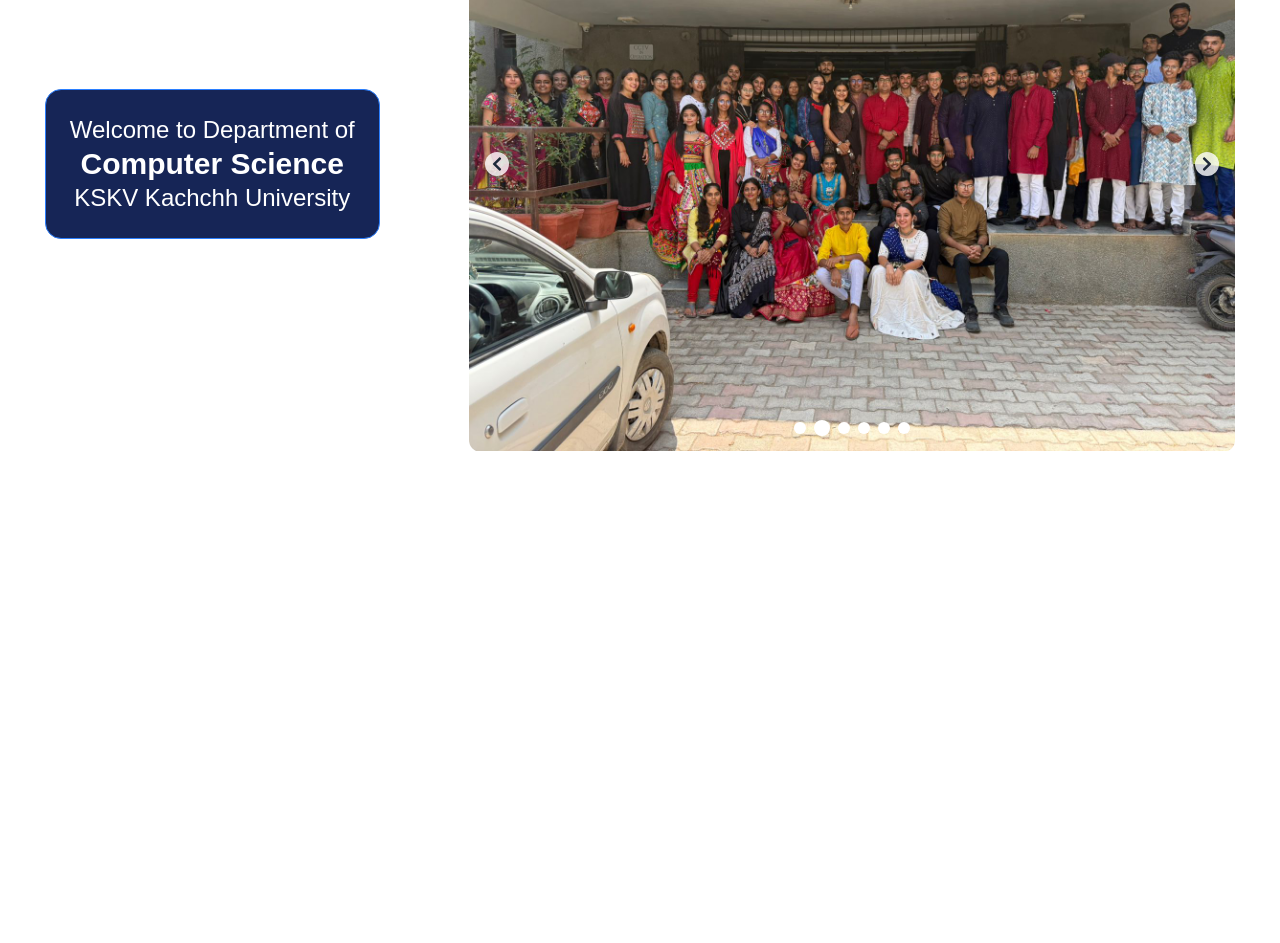
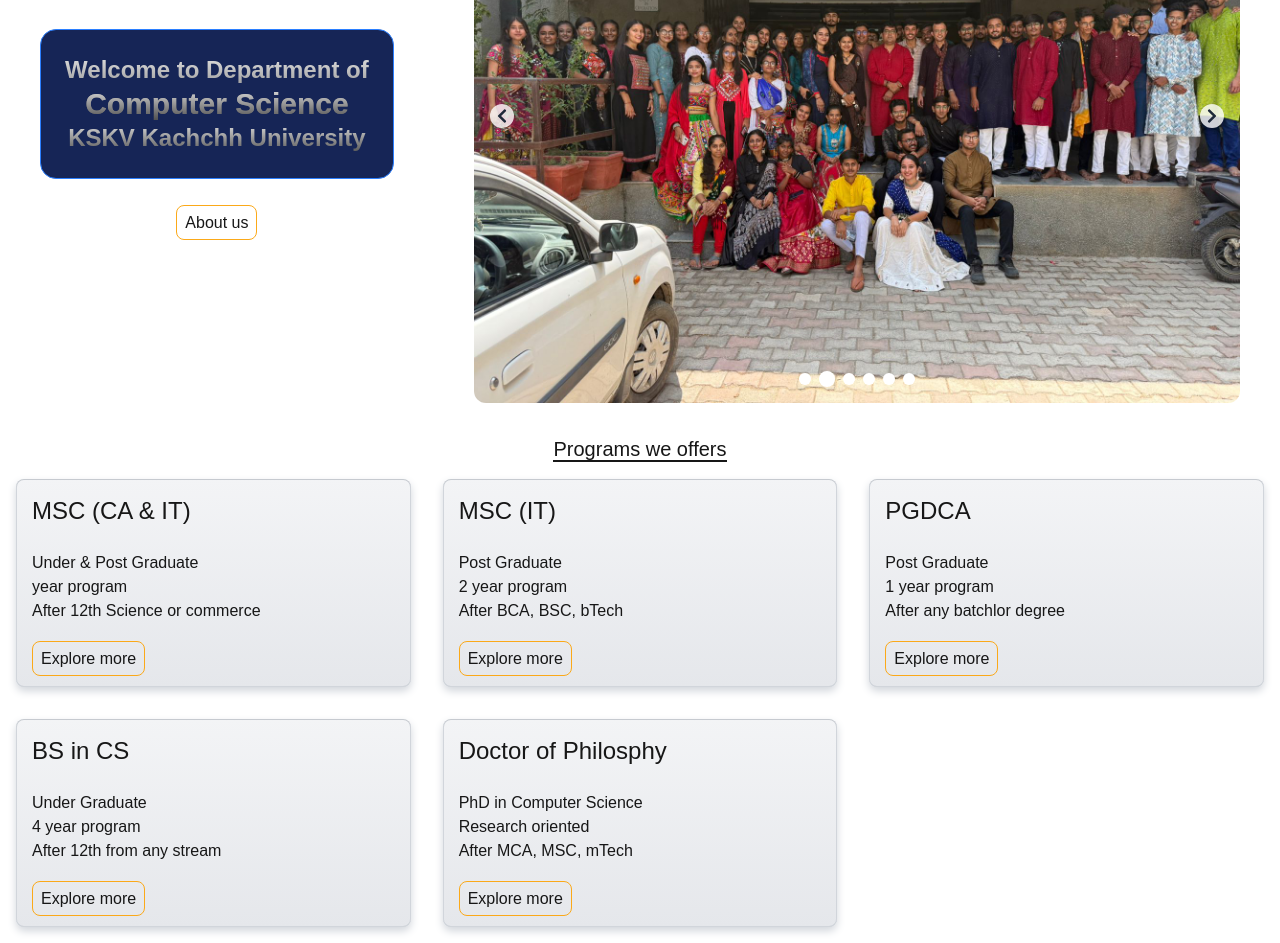
Before and after one commit to iamankusingh/cs-kskvku, a Next.js app: page / in a window 1280 px wide. Shown: the part 260-1203 px from the top of the page. Before the commit the page ends 864 px from the top, so only its background shows below. Built offline with nearby package versions, Linux system fonts and the light colour scheme.

Commit message:
hero section

```diff
--- a/src/app/globals.css
+++ b/src/app/globals.css
@@ -1,12 +1,16 @@
 @import "tailwindcss";
 
 :root {
+  --primary: #fba919;
   --background: #ffffff;
+  --bg2: #eceaea;
   --foreground: #171717;
 }
 
 @theme inline {
+  --color-primary: var(--primary);
   --color-background: var(--background);
+  --color-bg2: var(--bg2);
   --color-foreground: var(--foreground);
   --font-sans: var(--font-geist-sans);
   --font-mono: var(--font-geist-mono);
@@ -15,6 +19,7 @@
 @media (prefers-color-scheme: dark) {
   :root {
     --background: #111111;
+    --bg2: #2b2b2b;
     --foreground: #ededed;
   }
 }
--- a/src/app/page.tsx
+++ b/src/app/page.tsx
@@ -1,20 +1,11 @@
-import Carousel from "@/components/Carousel";
+import Hero from "@/components/hero/Hero";
+import Hero2 from "@/components/hero/Hero2";
 
 export default function Home() {
   return (
     <main className="min-h-screen w-full">
-      <div className="min-h-[90dvh] w-full flex flex-col items-center lg:justify-around lg:flex-row-reverse">
-        <Carousel />
-
-        <div className="my-8 p-6 text-center bg-blue-950 border border-blue-500 rounded-2xl shadow-blue-300 text-white">
-          <h1 className="text-2xl">
-            Welcome to Department of <br />{" "}
-            <span className="text-3xl font-bold">Computer Science</span>
-          </h1>
-
-          <h2 className="text-2xl">KSKV Kachchh University</h2>
-        </div>
-      </div>
+      <Hero />
+      <Hero2 />
     </main>
   );
 }
--- /dev/null
+++ b/src/components/Button.tsx
@@ -0,0 +1,19 @@
+import Link from "next/link";
+
+interface buttonPrope {
+  title: string;
+  path: string;
+}
+
+const Button: React.FC<buttonPrope> = ({ title, path }) => {
+  return (
+    <Link
+      href={path}
+      className="p-2 border border-primary border-xl rounded-lg hover:bg-primary duration-300 cursor-pointer"
+    >
+      {title}
+    </Link>
+  );
+};
+
+export default Button;
--- /dev/null
+++ b/src/components/Card.tsx
@@ -0,0 +1,33 @@
+import Button from "./Button";
+
+interface cardProps {
+  heading: string;
+  title1: string;
+  title2: string;
+  title3: string;
+  path: string;
+}
+
+const Card: React.FC<cardProps> = ({
+  heading,
+  title1,
+  title2,
+  title3,
+  path,
+}) => {
+  return (
+    <div className="p-4 text-left rounded-lg inset-shadow-2xs hover:scale-105 duration-400 [background:linear-gradient(to_bottom,#f3f4f6,#e5e7eb)] shadow-[inset_0_-1px_#d1d5db,inset_0_0_0_1px_#d1d5db,_0_4px_8px_#d1d5db] dark:[background:linear-gradient(to_bottom,#374151,#1f2937)] dark:shadow-[inset_0_-1px_#10171e,inset_0_0_0_1px_hsla(205,89%,46%,.24),_0_4px_8px_#00000052]">
+      <h4 className="text-2xl">{heading}</h4>
+
+      <ul className="py-6">
+        <li>{title1}</li>
+        <li>{title2}</li>
+        <li>{title3}</li>
+      </ul>
+
+      <Button title="Explore more" path={path} />
+    </div>
+  );
+};
+
+export default Card;
--- a/src/components/Header.tsx
+++ b/src/components/Header.tsx
@@ -24,7 +24,7 @@ const Header: React.FC = () => {
   ];
 
   return (
-    <header className="p-1 lg:px-4 flex items-center justify-between md:flex-col lg:flex-row sticky top-0 bg-[#fba919] z-20">
+    <header className="p-1 lg:px-4 flex items-center justify-between md:flex-col lg:flex-row sticky top-0 bg-primary z-20">
       {/* logo and text */}
       <div className="flex items-center gap-1">
         <Image
--- /dev/null
+++ b/src/components/TextLine.tsx
@@ -0,0 +1,13 @@
+interface textLineProps {
+  text: string;
+}
+
+const TextLine: React.FC<textLineProps> = ({ text }) => {
+  return (
+    <div>
+      <span className="text-xl border-b-2">{text}</span>
+    </div>
+  );
+};
+
+export default TextLine;
--- /dev/null
+++ b/src/components/hero/Hero.tsx
@@ -0,0 +1,28 @@
+import Button from "../Button";
+import Carousel from "../Carousel";
+
+const Hero = () => {
+  return (
+    <section className="pb-8 lg:pt-6 min-h-fit w-full flex flex-col items-center lg:justify-around lg:flex-row-reverse">
+      <Carousel />
+
+      <div className="text-center">
+        <div className="my-8 p-6 text-center bg-blue-950 border border-blue-500 rounded-2xl cursor-default">
+          <h1 className="text-2xl font-bold bg-clip-text text-transparent bg-gradient-to-b from-neutral-200 to-neutral-600">
+            Welcome to Department of <br />
+            <span className="text-3xl font-extrabold bg-clip-text text-transparent bg-gradient-to-b from-neutral-200 to-neutral-600">
+              Computer Science
+            </span>
+          </h1>
+          <h2 className="text-2xl font-bold bg-clip-text text-transparent bg-gradient-to-b from-neutral-200 to-neutral-600">
+            KSKV Kachchh University
+          </h2>
+        </div>
+
+        <Button title="About us" path="/about" />
+      </div>
+    </section>
+  );
+};
+
+export default Hero;
--- /dev/null
+++ b/src/components/hero/Hero2.tsx
@@ -0,0 +1,55 @@
+import React from "react";
+import Card from "../Card";
+import TextLine from "../TextLine";
+
+const Hero2 = () => {
+  return (
+    <section className="text-center cursor-default">
+      <TextLine text="Programs we offers" />
+
+      <div className="p-4 grid grid-cols-1 md:grid-cols-2 lg:grid-cols-3 gap-8">
+        <Card
+          heading="MSC (CA & IT)"
+          title1="Under & Post Graduate"
+          title2="year program"
+          title3="After 12th Science or commerce"
+          path="/programs"
+        />
+
+        <Card
+          heading="MSC (IT)"
+          title1="Post Graduate"
+          title2="2 year program"
+          title3="After BCA, BSC, bTech"
+          path="/programs"
+        />
+
+        <Card
+          heading="PGDCA"
+          title1="Post Graduate"
+          title2="1 year program"
+          title3="After any batchlor degree"
+          path="/programs"
+        />
+
+        <Card
+          heading="BS in CS"
+          title1="Under Graduate"
+          title2="4 year program"
+          title3="After 12th from any stream"
+          path="/programs"
+        />
+
+        <Card
+          heading="Doctor of Philosphy"
+          title1="PhD in Computer Science"
+          title2="Research oriented"
+          title3="After MCA, MSC, mTech"
+          path="/programs"
+        />
+      </div>
+    </section>
+  );
+};
+
+export default Hero2;
```
